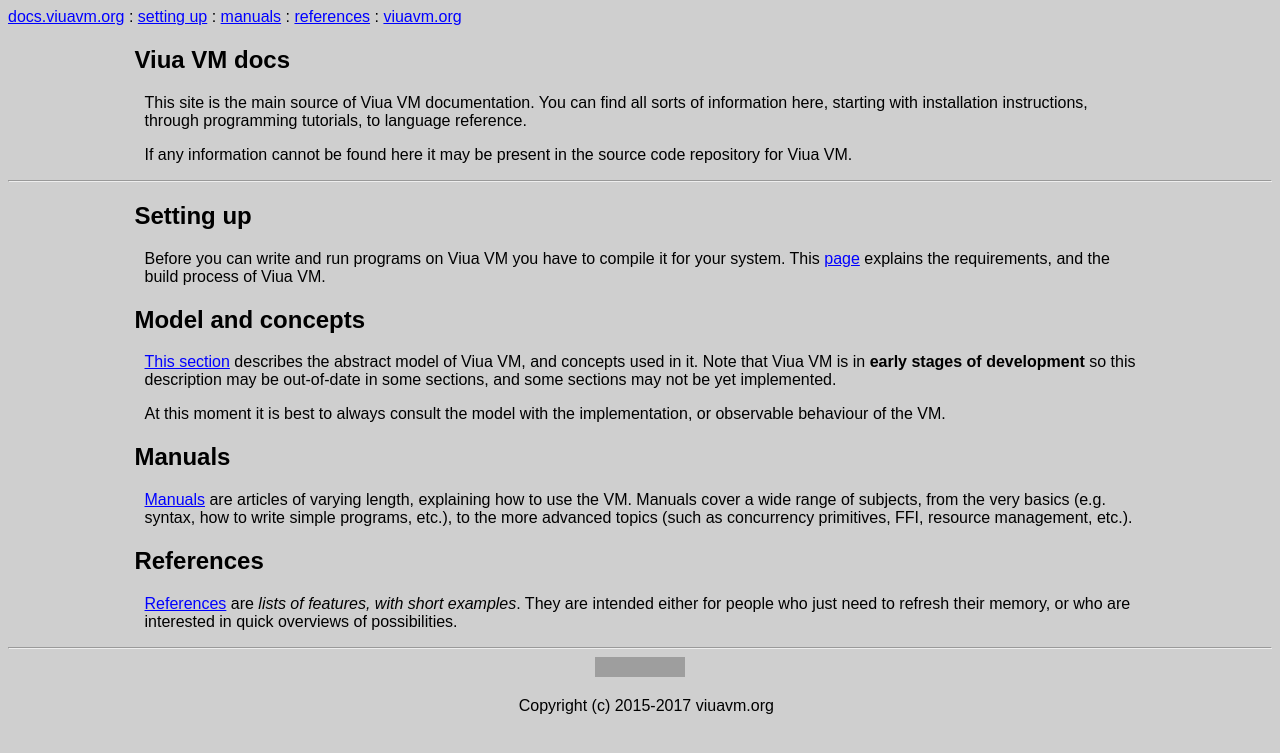
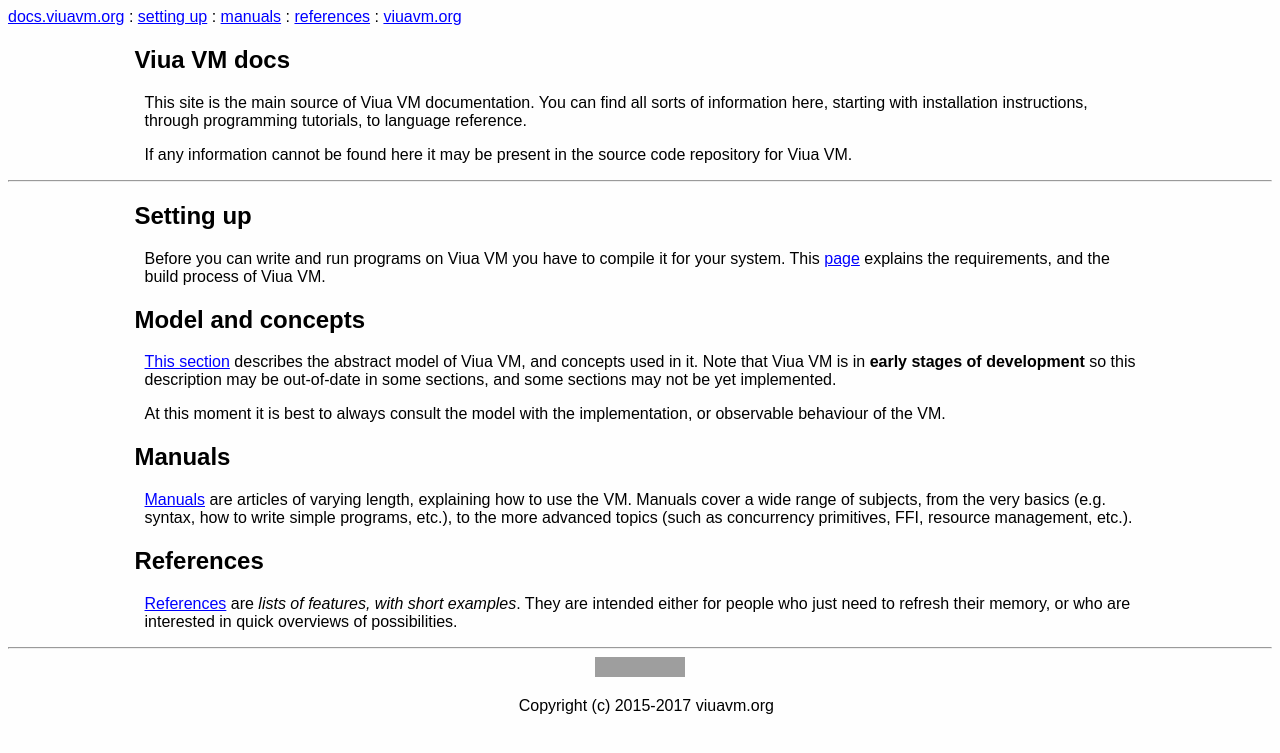
Before and after one commit to marekjm/docs.viuavm.org, a Jekyll site: the page built from index.html, in a window 1280 px wide. Shown: the top 753 px of the page. Built offline with Jekyll 4.4.1, drawn with Linux system fonts in a browser that asks for light colours; grey boxes are pictures that could not be loaded.

Commit message:
Change annoying-gray to almost-white

```diff
--- a/css/style.css
+++ b/css/style.css
@@ -1,5 +1,5 @@
 html, body {
-    background-color: #cfcfcf;
+    background-color: #fefefe;
     color: #000;
     font-family: sans-serif;
 }
```
